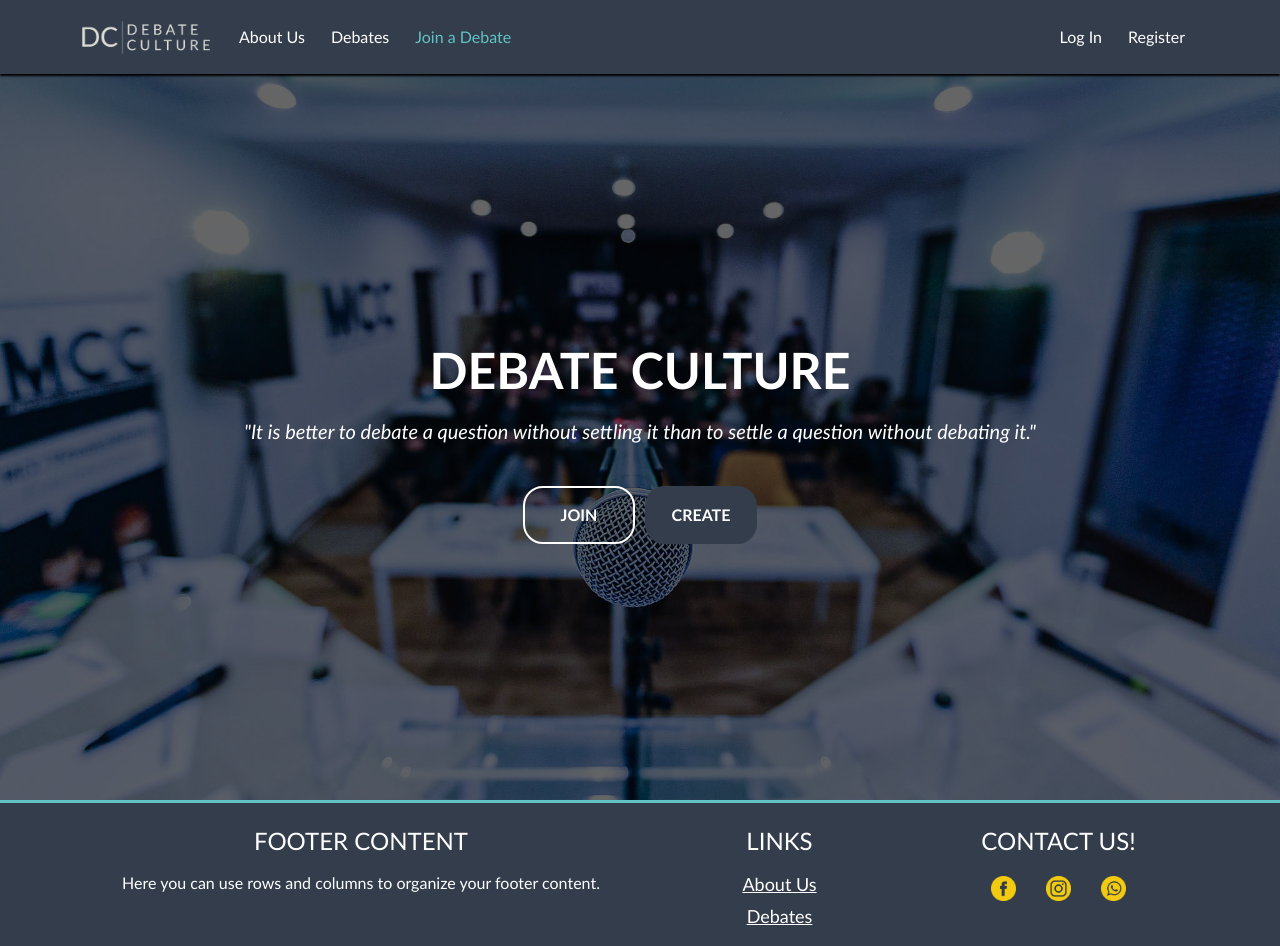
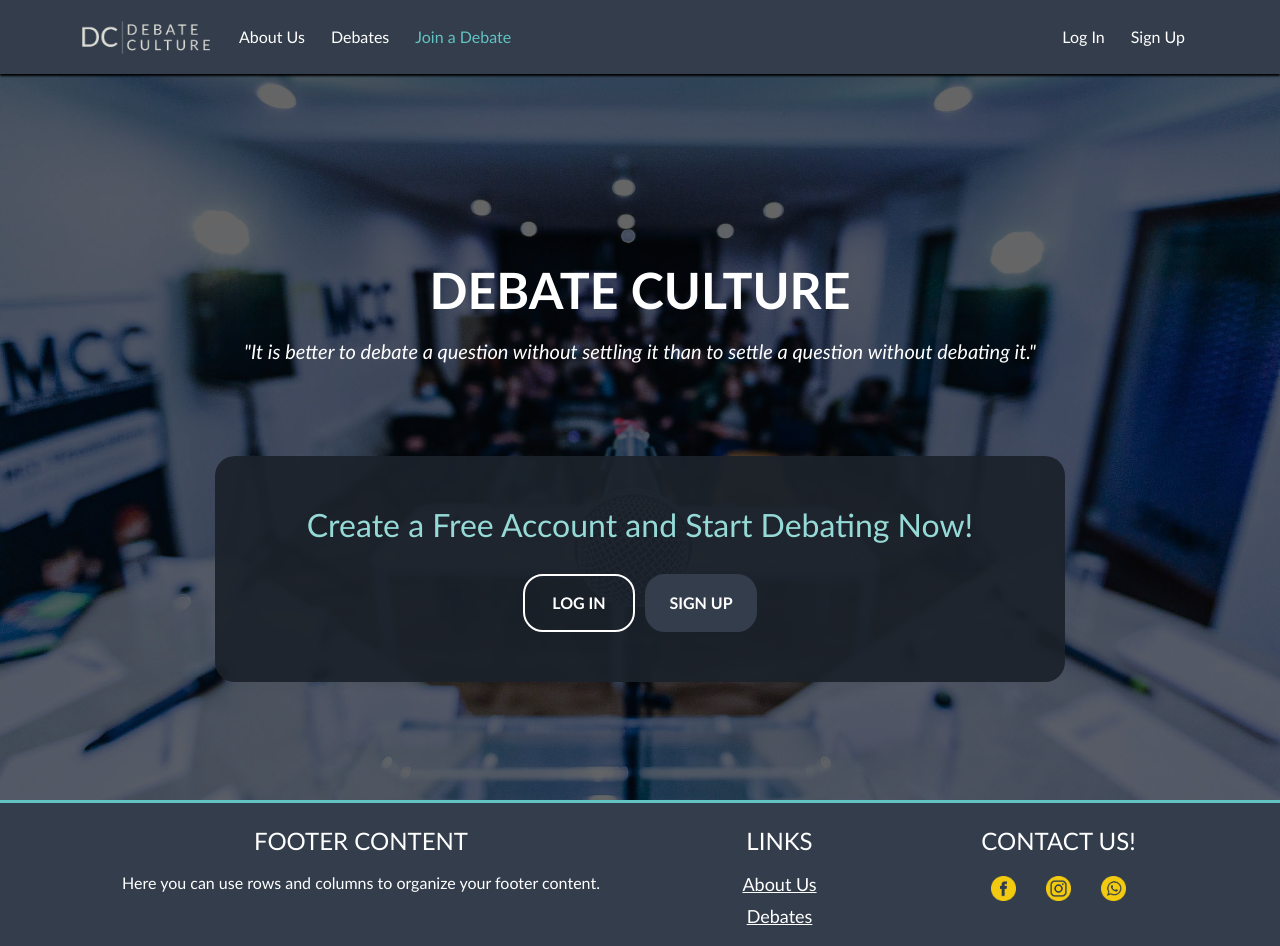
Before and after one commit to 917-SzaboBalazs/debate_app, a React (Create React App) app in the folder frontend/: page / in a window 1280 px wide. Built offline with nearby package versions, Linux system fonts and the light colour scheme; no server answers.

Commit message:
Fix trunk buttons and add helper text

```diff
--- a/frontend/src/components/Navbar/Navbar.jsx
+++ b/frontend/src/components/Navbar/Navbar.jsx
@@ -154,7 +154,7 @@ function CollapsibleExample() {
             { !loggedIn ?
                 <>
                   <Nav.Link as={Link} to="/log-In" className='nav-link'>Log In</Nav.Link>
-                  <Nav.Link as={Link} to="/sign-up" className='nav-link'>Register</Nav.Link>
+                  <Nav.Link as={Link} to="/sign-up" className='nav-link'>Sign Up</Nav.Link>
 
                 </>
                 :
--- a/frontend/src/components/Trunk/Trunk.css
+++ b/frontend/src/components/Trunk/Trunk.css
@@ -25,7 +25,7 @@
     color: var(--primary);
     font-size: 35px;
     font-weight: 800;
-
+    margin-top: -80px;
   }
 
   .trunk--container > p {
@@ -49,6 +49,19 @@
   .trunk--link-text:hover {
     text-decoration: none;
     color: white;
+  }
+
+  .trunk--btns {
+    background-color: #1c222bec;
+    width: 850px;
+    margin-top: 50px;
+    padding: 50px 80px;
+    border-radius: 20px;
+  }
+
+  .trunk--btns--helper-text {
+    margin-bottom: 30px;
+    color: #95dad7;
   }
 
   .trunk--signin-button {
@@ -138,3 +151,14 @@
       margin: 0 20px;
     }
   }
+
+  @media screen and (max-width: 1000px) {
+    .trunk--btns {
+      width: 100%;
+      padding: 20px;
+    }
+
+    .trunk--btns--helper-text {
+      font-size: 20px;
+    }
+  }
--- a/frontend/src/components/Trunk/Trunk.jsx
+++ b/frontend/src/components/Trunk/Trunk.jsx
@@ -83,9 +83,32 @@ function Trunk() {
                 <h1>DEBATE CULTURE</h1>
                 <p>"It is better to debate a question without settling it than to settle a question without debating it."</p>
                 <div className="trunk--btns">
-                        {
-                            !inDebate ?
+
+                        {!loggedIn &&
+                        <>
+                             <h2 className='trunk--btns--helper-text'>Create a Free Account and Start Debating Now!</h2>
+                             <button
+                                className='trunk--login-button text-uppercase'
+                                onClick={() => {
+                                    navigate('/log-in');
+                                }}
+                            >
+                            <div className='trunk--login-link trunk--link-text' ><span className='white-text'>Log In</span></div>
+                            </button>
+                            <button
+                                className='trunk--signin-button text-uppercase'
+                                onClick={() => {
+                                    navigate('/sign-up')
+                                }}
+                            >
+                            <div className="trunk--signup-link trunk--link-text" ><span className='white-text'>Sign Up</span></div>
+                            </button>
+
+                        </>}
+
+                        {loggedIn && !inDebate &&
                             <>
+                                <h2 className='trunk--btns--helper-text'>Let's Start a Debate!</h2>
                                 <button
                                     className='trunk--login-button text-uppercase'
                                     onClick={handleClickTriggerJoin}
@@ -101,8 +124,11 @@ function Trunk() {
                                     <div className="trunk--signup-link trunk--link-text" ><span className='white-text'>Create</span></div>
                                 </button>
                             </>
-                            :
+                        }
+
+                        {loggedIn && inDebate &&
                             <>
+                                <h2 className='trunk--btns--helper-text'>Go Back To Your Current Debate!</h2>
                                 <button
                                     className='trunk--login-button text-uppercase'
                                 >
```
